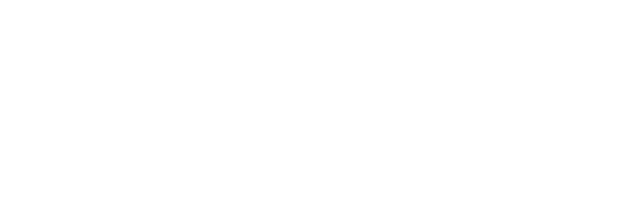
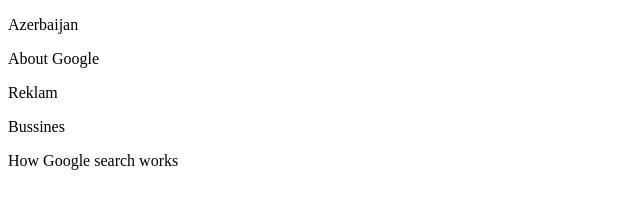
Before and after one commit to turantaghisoy/index.html, a plain HTML site: page index.html in a window 1280 px wide. Shown: the whole page, without its empty margins (0-640 px from the left). Drawn offline with Linux system fonts and the light colour scheme.

Commit message:
starting of footer

```diff
--- a/index.html
+++ b/index.html
@@ -1,8 +1,21 @@
 <!DOCTYPE html>
 <html>
 <head>
-	<title></title>
+	<title>Google</title>
+	<style>
+
+	</style>
+
 </head>
-<body>
+<body class="body">
+	<footer>
+		<p>Azerbaijan</p>
+		<p>About Google</p>
+		<p>Reklam</p>
+		<p>Bussines</p>
+		<p>How Google search works</p>
+		<p></p>
+
+	</footer>
 </body>
 </html>
```
